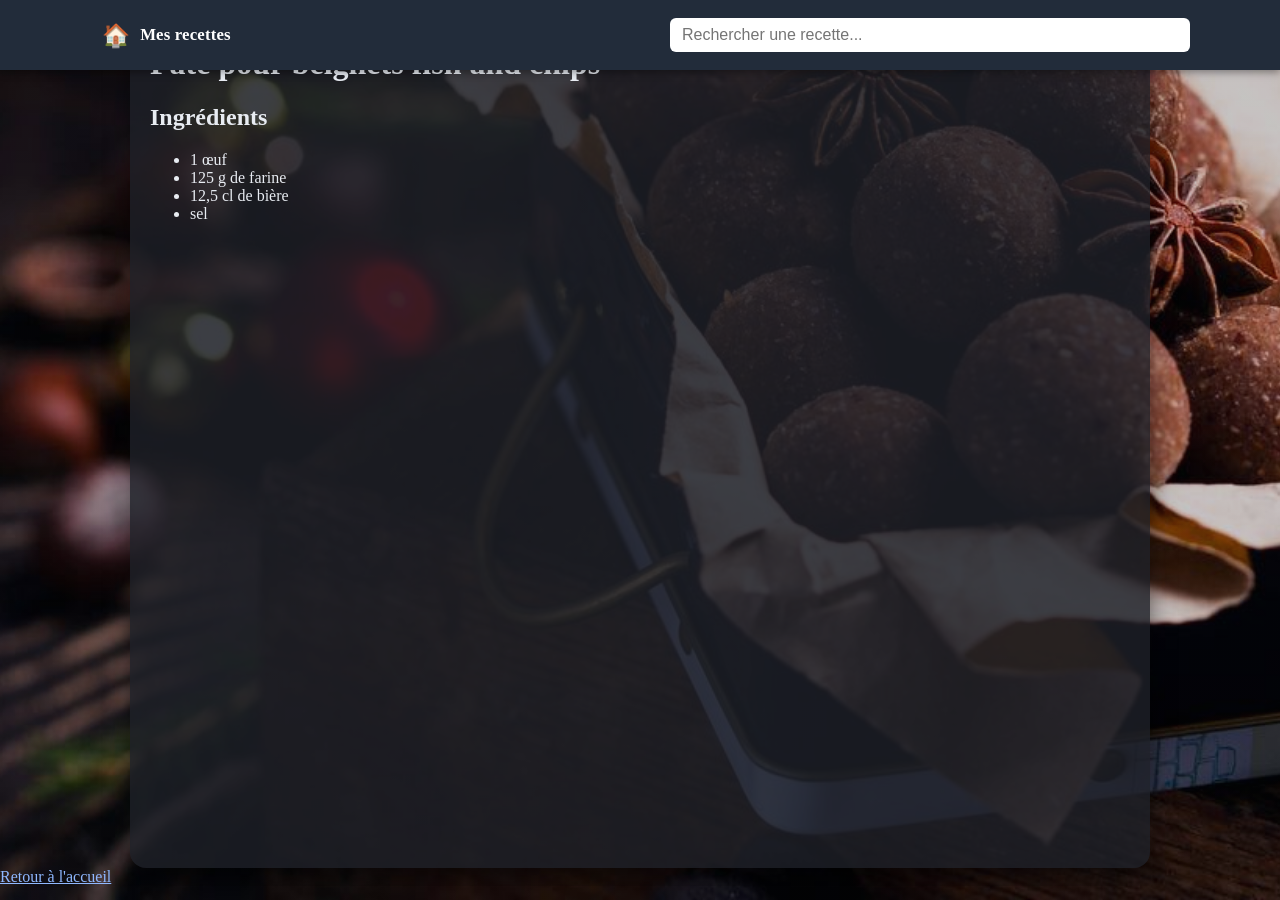
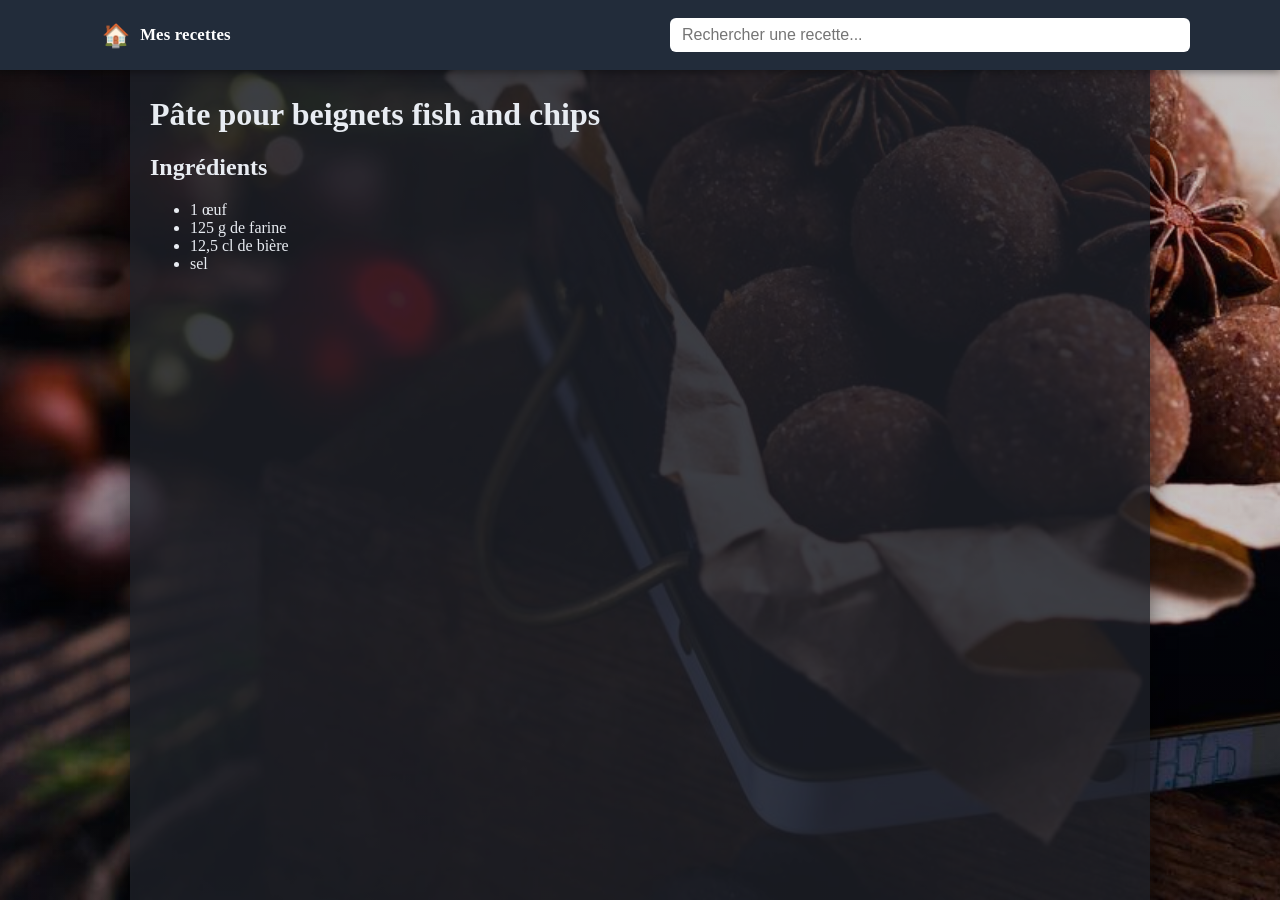
Before and after one commit to phlered/recettes, a Jekyll site: the page built from _recettes/pate_pour_beignets_fish_and_chips.md, in a window 1280 px wide and 900 px high. Built offline with Jekyll 4.4.1, drawn with Linux system fonts in a browser that asks for light colours.

Commit message:
fix pb de titre

```diff
--- a/assets/main.scss
+++ b/assets/main.scss
@@ -31,7 +31,8 @@ body.accueil .recette-card {
 body.recette-page .site-main {
   padding: 16px; // pas de flex: flux vertical conservé
   overflow-y: visible; // défilement global non bloqué
-  margin-top: 180px; // offset plus grand pour garantir le titre entièrement visible
+  margin-top: 80px; // exactement la hauteur du header desktop
+  padding-top: 0;
 }
 
 body.recette-page .recette-main {
@@ -40,7 +41,7 @@ body.recette-page .recette-main {
   background: rgba(30,32,40,0.82); // même alpha que les cartes de l'accueil
   border-radius: 16px;
   box-shadow: 0 8px 24px #0008;
-  padding: 24px 20px;
+  padding: 96px 20px; // espace suffisant pour afficher le titre sous le header
   margin: 0 auto; // centre horizontalement sans changer le flux
   display: block; // garantit le flux vertical
   column-count: 1; // aucune mise en colonnes
@@ -48,16 +49,22 @@ body.recette-page .recette-main {
   overflow-y: visible; // pas de scroll interne
 }
 
+// Assure que le premier titre n'est pas rogné
+body.recette-page .recette-main h1:first-child {
+  margin-top: 0;
+}
+
 @media (max-width: 700px) {
   body.recette-page .site-main {
     padding: 8px;
-    margin-top: 140px; // offset mobile augmenté pour bien dégager le titre
+    margin-top: 72px; // header mobile ~64px + marge de confort
+    padding-top: 0;
   }
   body.recette-page .recette-main {
     width: 90vw;           // Occupe ~90% de la largeur sur téléphone
     background: rgba(30,32,40,0.82); // identique à l'accueil
     border-radius: 18px;
-    padding: 20px 16px;
+    padding: 88px 16px; // espace suffisant pour le titre sur mobile
     margin: 0 auto;        // fond visible sur les bords
   }
 }
```
Also changed, not shown: 3 other files.
